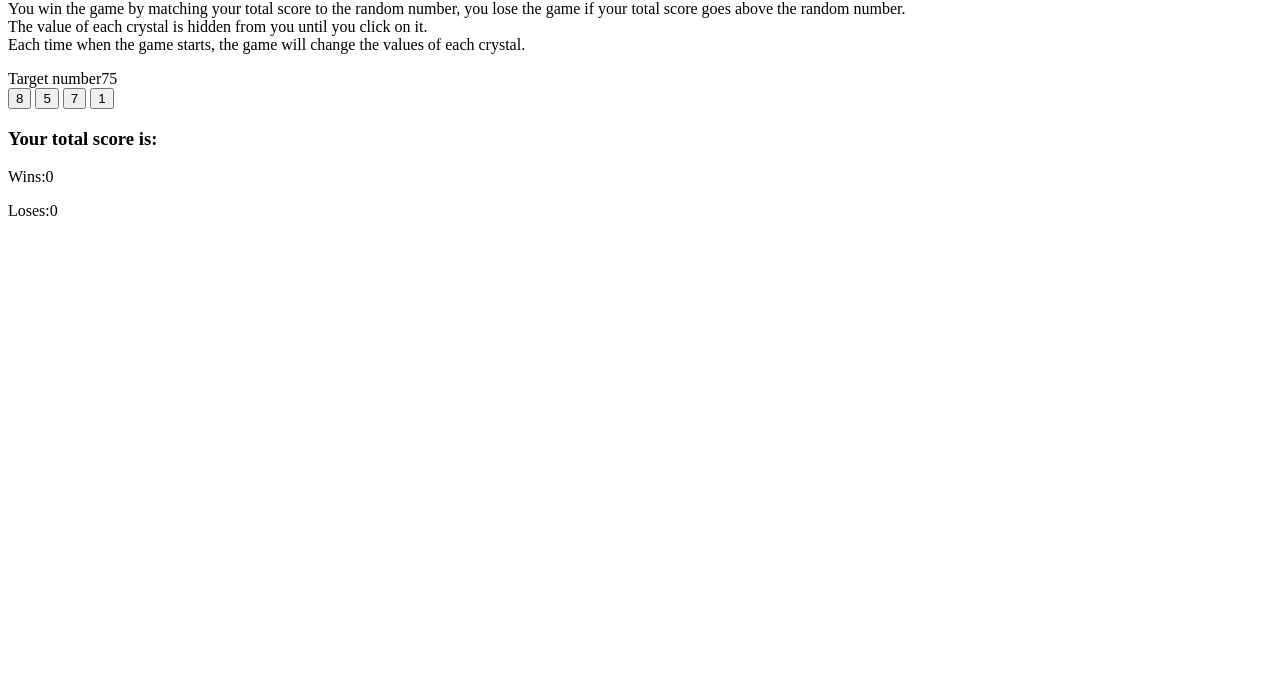
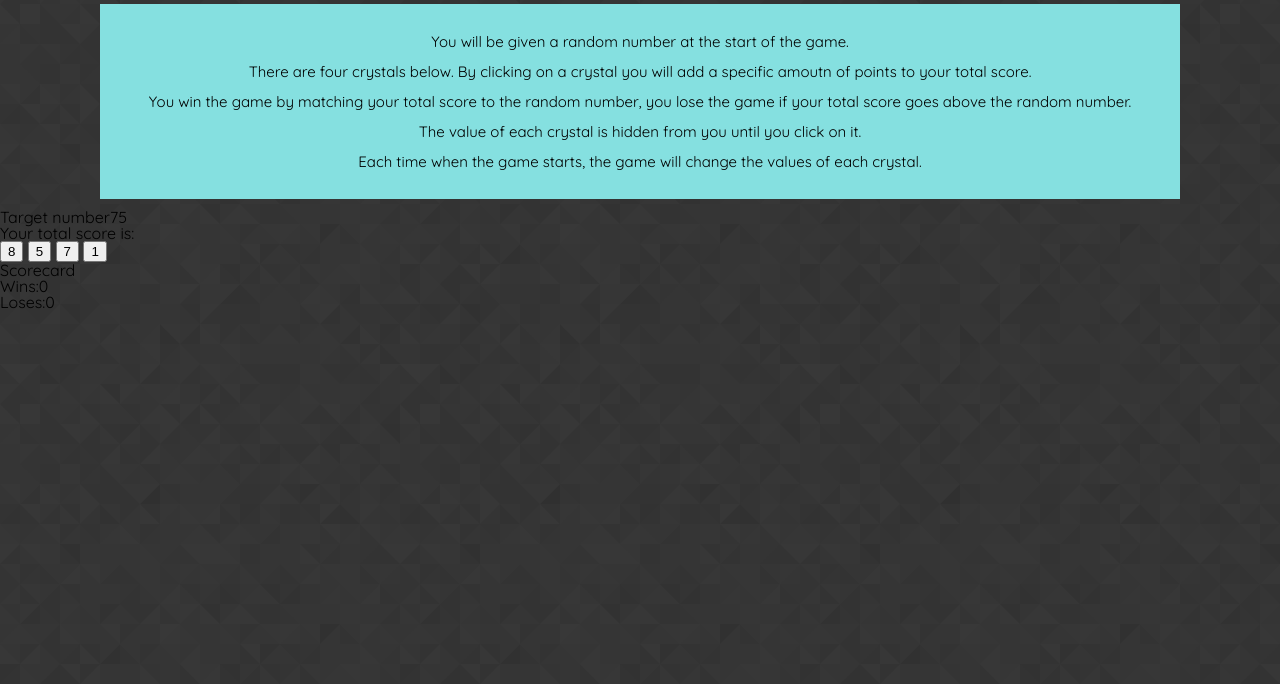
Before and after one commit to jennhenn18/unit-4-game, a plain HTML site: page index.html in a window 1280 px wide. Shown: the part 116-800 px from the top of the page. Drawn offline with nearby package versions, Linux system fonts and the light colour scheme.

Commit message:
adding css styles

```diff
--- a/assets/css/style.css
+++ b/assets/css/style.css
@@ -1,8 +1,23 @@
 body {
-    /* background-image: url("assets/images/background.jpg"); */
-    background-color: black;
+    padding: 0px;
+    margin: 0px;
+    background-image: url(../images/prism.png);
+    font-family: 'Quicksand', sans-serif;
 }
 
 header {
-    background: black;
+    background: #29a3a3;
+    text-align: center;
+    padding: 30px;
+    margin: 10px 100px 10px 100px;
+    font-size: 40px;
 }
+
+
+#instructions {
+    background: #85e0e0;
+    text-align: center;
+    padding: 30px;
+    margin: 10px 100px 10px 100px;
+    font-size: 15px;
+}
--- a/assets/javascript/game.js
+++ b/assets/javascript/game.js
@@ -69,8 +69,6 @@ var buttonNum4 = generateButtonNum4(buttonMin,buttonMax);
 
 function generateButtonNum4(buttonMin,buttonMax) {
     return Math.floor(Math.random()*(buttonMax-buttonMin+1)+buttonMin);
-
-
 };
 
 generateButtonNum4();
--- a/index.html
+++ b/index.html
@@ -7,25 +7,36 @@
     <title>Gem Game</title>
 
     <!-- CSS Files -->
-    <link rel=“stylesheet” href="assets/css/reset.css">
-    <link rel=“stylesheet” href="assets/css/style.css">
+    <link rel="stylesheet" type="text/css" href="assets/css/reset.css">
+    <link rel="stylesheet" type="text/css" href="assets/css/style.css">
 
-
+    <!-- FONT FAMILY -->
+    <link href="https://fonts.googleapis.com/css?family=Quicksand&display=swap" rel="stylesheet">
 
 </head>
 <body>
     <header><h1>Crystal Collector</h1></header>
     <section id="instructions">
         <p>
-            You will be given a random number at the start of the game.<br>
-            There are four crystals below. By clicking on a crystal you will add a specific amoutn of points to your total score.<br>
-            You win the game by matching your total score to the random number, you lose the game if your total score goes above the random number.<br>
-            The value of each crystal is hidden from you until you click on it. <br>
+            You will be given a random number at the start of the game.<br><br>
+            There are four crystals below. By clicking on a crystal you will add a specific amoutn of points to your total score.<br><br>
+            You win the game by matching your total score to the random number, you lose the game if your total score goes above the random number.<br><br>
+            The value of each crystal is hidden from you until you click on it. <br><br>
             Each time when the game starts, the game will change the values of each crystal.
         </p>
     </section>
 
-    <section id="random-num">Target number</section>
+    <div>
+        <section id="random-num">Target number</section>
+
+        <section>
+            <h3>Your total score is:</h3>
+            <div id="guessed-score">
+
+            </div>
+        </section>
+    </div>
+
 
     <section id='jewels'>
         <button class="jewels" id="first-jewel"></button>
@@ -34,14 +45,10 @@
         <button class="jewels" id="fourth-jewel"></button>
     </section>
 
-    <section>
-        <h3>Your total score is:</h3>
-        <div id="guessed-score">
 
-        </div>
-    </section>
 
     <section id="scorecard">
+        <h1>Scorecard</h1>
         <p id="message"></p>
         <p id="wins">Wins:</p>
         <p id="loses">Loses:</p>
```
Also changed, not shown: assets/images/prism.png (added).
